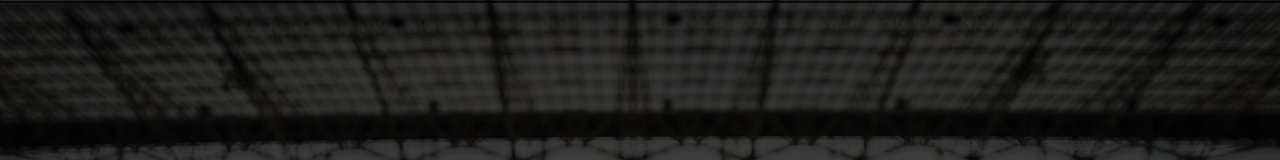
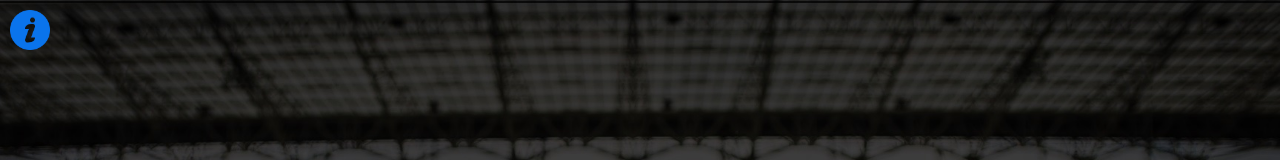
Before and after one commit to GabrielFelix23/X1, a plain HTML site: page index.html in a window 1280 px wide. Shown: the top 160 px of the page. Drawn offline with nearby package versions, Linux system fonts and the light colour scheme.

Commit message:
Adicionando a info

```diff
--- a/css/style-index.css
+++ b/css/style-index.css
@@ -14,7 +14,7 @@ body {
 /* -- Imagem de capa -- */
 .capa {
 	display: table;
-	width: 100%;
+	width: 80%;
 }
 
 .texto-capa {
@@ -62,3 +62,7 @@ h1 {
 	font-family: 'Berkshire Swash';
     text-align: center
 }
+.info{
+	width: 40px;
+	margin: 10px;
+}
--- a/index.html
+++ b/index.html
@@ -19,6 +19,7 @@
 </head>
     <body>
         <div class="capa">
+        <img class="info" src="imagens/info.png" alt="">
 
             <div class="texto-capa">
                 <h1>X2</h1>
```
Also changed, not shown: imagens/info.png (added).
